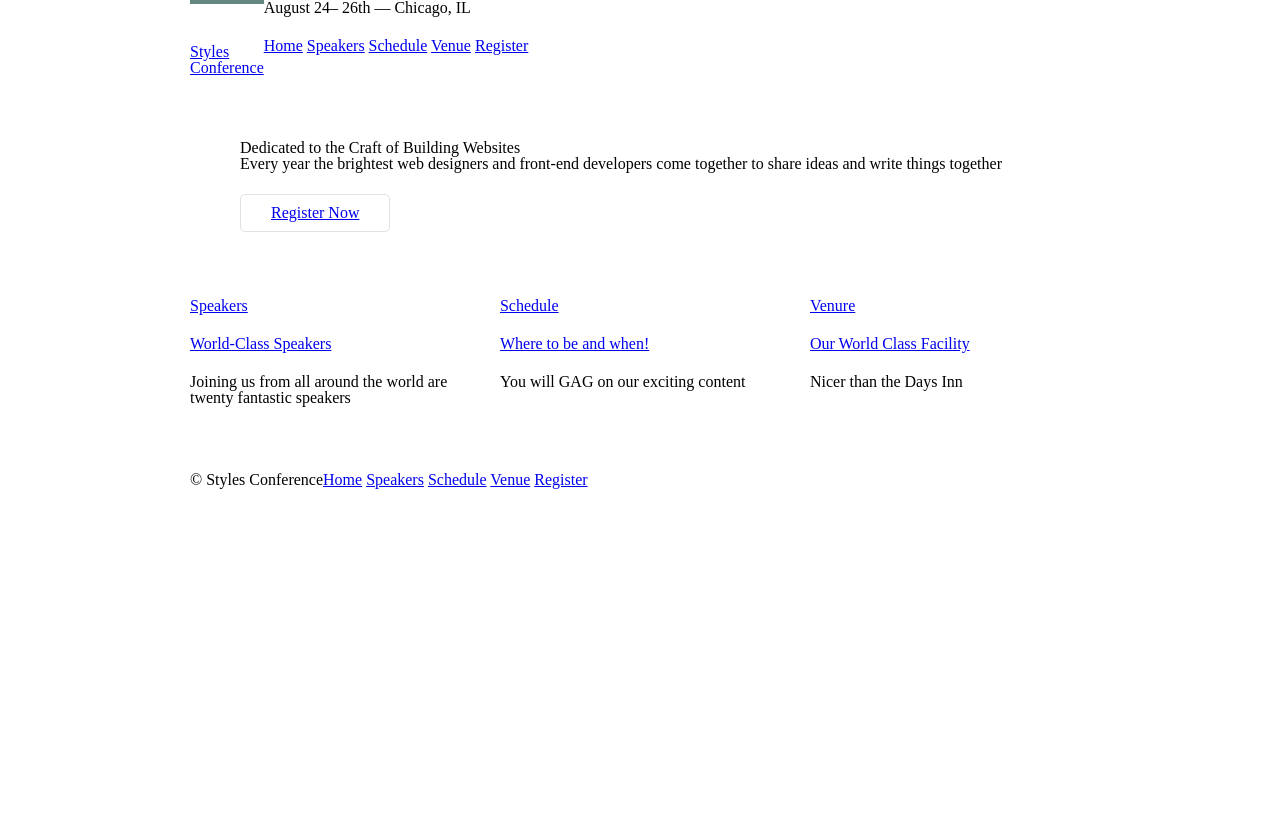
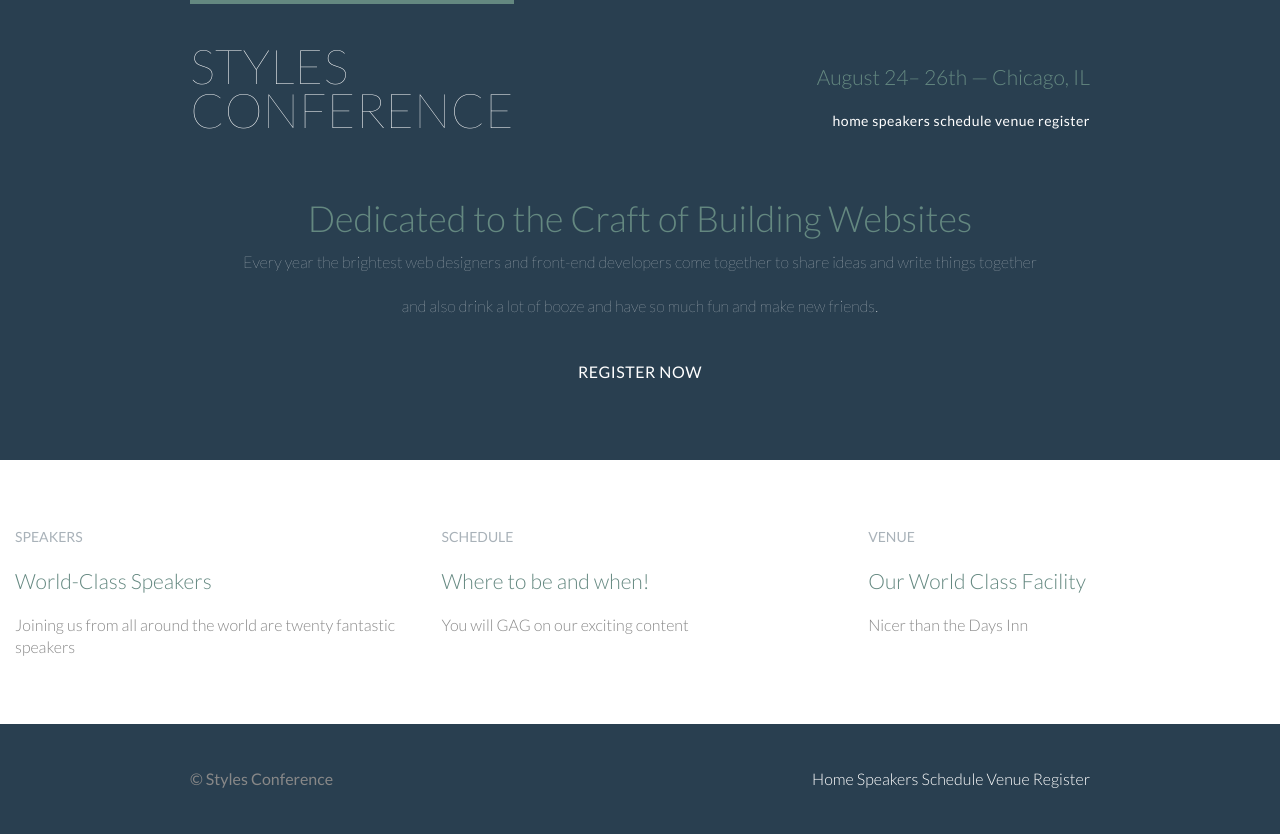
Before and after one commit to choudlet/htmlcsspre, a plain HTML site: page styles-conference/index.html in a window 1280 px wide. Before the commit the page ends 800 px from the top, so only its background shows below. Drawn offline with Linux system fonts and the light colour scheme.

Commit message:
all pages added and background styling changes

```diff
--- a/styles-conference/assets/stylesheets/main.css
+++ b/styles-conference/assets/stylesheets/main.css
@@ -72,18 +72,37 @@ margin-bottom: 22px;
   border-radius: 5px;
   display: inline-block;
   margin: 0;
+  color: #fff;
+  cursor:pointer;
+  letter-spacing: .5px;
+  text-transform: uppercase;
+  font-weight: 400;
 }
 
 .btn-alt {
-border: 1px solid #dfe2e5;
+border: 1px solid #fff
 padding: 10px 30px;
-
 }
 
+.btn-alt:hover {
+  background: #fff;
+  color: #648880;
+}
 .hero {
   padding: 22px 80px 66px 80px;
+  line-height: 44px;
+  text-align: center;
+  color:#fff
 }
 
+.hero h2 {
+  font-size: 36px;
+}
+
+.hero p {
+  font-size 24px;
+  font-weight: 100;
+}
 /*
 
 ============================
@@ -117,6 +136,10 @@ Primary header
   float: left;
   border-top: 4px solid #648880;
   padding: 40px 0 20px 0;
+  font-size: 48px;
+  line-height: 44px;
+  font-weight:100;
+  text-transform:uppercase;
 }
 
 /*
@@ -128,10 +151,13 @@ primary footer
 .primary-footer {
   padding-bottom: 44px;
   padding-top: 44px;
+  color: #648880
+  font-size: 14px;
 }
 
 .primary-footer small {
   float:left;
+  font-weight: 400;
 }
 
 /*
@@ -165,3 +191,106 @@ section changes
   padding-left:15px;
   padding-right:15px;
 }
+/*=================
+typography
+==================*/
+
+ body {
+   color: #888;
+   font: 300 16px/22px "Lato", "Open Sans", "Helvetica Neue", Helvetica, Arial, sans-serif;
+   background: #293f50;
+ }
+
+ h1, h2, h3, h4 {
+   color: #648880
+ }
+
+ h1 {
+   font-size: 36px;
+   line-height: 44px;
+ }
+
+ h2 {
+   font-size: 24px;
+   line-height: 44px;
+ }
+
+ h3 {
+   font-size: 21px;
+ }
+
+ h4 {
+   font-size: 18px;
+ }
+
+ h5 {
+   color: #a9b2b9;
+   font-size: 14px;
+   font-weight: 400;
+   text-transform: uppercase;
+ }
+
+ strong {
+   font-weight: 400;
+ }
+
+cite, em {
+  font-style:italic;
+}
+
+/*
+=====================
+links
+=====================
+*/
+
+a:hover {
+  color: #a9b2b9;
+}
+
+a {
+  color: #648880;
+  text-decoration: none;
+}
+
+.tagline {
+  margin:66px 0 22px 0;
+  text-align :right;
+}
+
+.primary-nav {
+  font-size: 14px;
+  font-weight: 400;
+  letter-spacing: .5px;
+  text-transform: lowercase;
+}
+
+.teaser a:hover h3 {
+  color: #a9b2b9;
+
+}
+
+p a {
+  border-bottom: 1px dotted #dfe2e5;
+}
+
+.nav {
+  text-align:right;
+}
+
+.primary-header a, .primary-footer a {
+  color:#fff
+}
+.row, .row-alt {
+  min-width:960px;
+}
+
+.row {
+  background: #fff;
+  padding: 66px 0 44px 0;
+}
+
+.row-alt {
+  background: #cbe2c1;
+  background: -webkit-linear-gradient(to right, #a1d3b0, #f6f1d3);
+}
--- a/styles-conference/index.html
+++ b/styles-conference/index.html
@@ -4,17 +4,18 @@
   <link rel="stylesheet" href="assets/stylesheets/main.css">
   <meta charset="utf-8">
   <title>Styles Conference</title>
+  <link href="https://fonts.googleapis.com/css?family=Lato:100,300,400" rel="stylesheet">
 </head>
 <body>
 
  <!-- header -->
 
-  <header class="container group">
+  <header class="primary-header container group">
       <h1 class="logo">
         <a href="index.html"> Styles <br> Conference</a>
       </h1>
-    <h3> August 24&ndash; 26th &mdash; Chicago, IL </h3>
-    <nav>
+    <h3 class="tagline"> August 24&ndash; 26th &mdash; Chicago, IL </h3>
+    <nav class="primary-nav nav">
       <a href="index.html">Home</a>
       <a href="speakers.html">Speakers</a>
       <a href="schedule.html">Schedule</a>
@@ -24,12 +25,14 @@
   </header>
   <section class="container hero">
     <h2>Dedicated to the Craft of Building Websites</h2>
-    <p>Every year the brightest web designers and front-end developers come together to share ideas and write things together</p>
+    <p>Every year the brightest web designers and front-end developers come together to share ideas and write things together and also drink a lot of booze and have so much fun and make new friends.</p>
     <a href="register.html" class="btn btn-alt">Register Now</a>
   </section>
+  <section class = "row">
   <section class="grid">
+  </section>
     <!-- speakers -->
-  <section class="col-1-3 magic">
+  <section class="col-1-3 teaser magic">
     <a href ="speakers.html">
       <h5>Speakers</h5>
       <h3>World-Class Speakers</h3>
@@ -37,7 +40,7 @@
     <p>Joining us from all around the world are twenty fantastic speakers</p>
   </section><!--
     schedule
-  --><section class="col-1-3 magic">
+  --><section class="col-1-3 teaser magic">
     <a href="schedules.html">
       <h5>Schedule</h5>
       <h3>Where to be and when!</h3>
@@ -45,9 +48,9 @@
     <p>You will GAG on our exciting content</p>
   </section><!--
     venue
---><section class="col-1-3 magic">
+--><section class="col-1-3 teaser magic">
     <a href ="venue.html">
-      <h5>Venure</h5>
+      <h5>Venue</h5>
       <h3>Our World Class Facility</h3>
     </a>
     <p>Nicer than the Days Inn</p>
@@ -55,7 +58,7 @@
 </section>
   <footer class="container group primary-footer">
     <small>&copy; Styles Conference</small>
-    <nav>
+    <nav class="nav">
       <a href="index.html">Home</a>
       <a href="speakers.html">Speakers</a>
       <a href="schedule.html">Schedule</a>
```
Also changed, not shown: styles-conference/register.html (+47 -0 lines), styles-conference/schedule.html (+47 -0 lines), styles-conference/speakers.html (+46 -0 lines), styles-conference/venue.html (+46 -0 lines).
